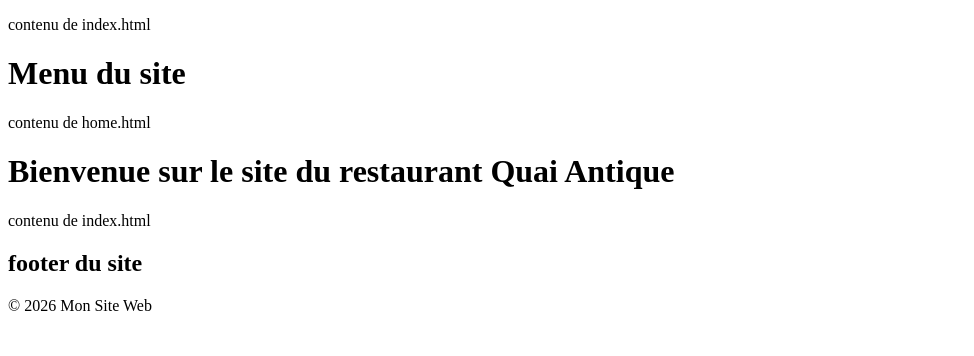
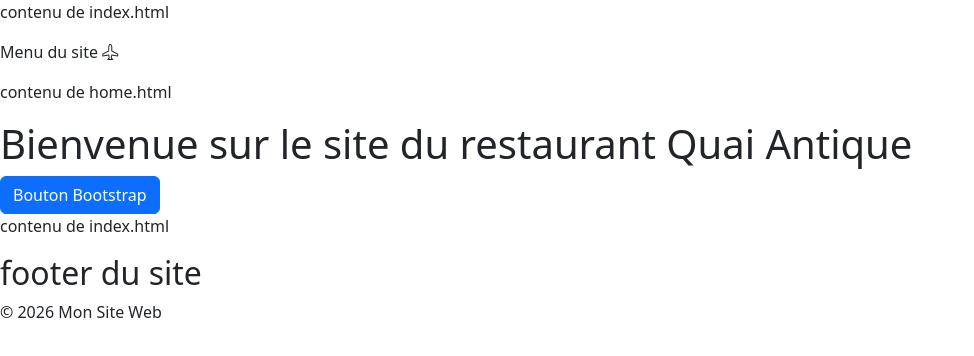
Before and after one commit to William77910/Quai-antique-2026-front, a website with bundled scripts: page index.html in a window 1280 px wide. Shown: the whole page, without its empty margins (0-974 px from the left). Built offline with nearby package versions, Linux system fonts and the light colour scheme; files whose address does not match are found by name.

Commit message:
Ajout des fichiers de configuration pour Bootstrap et mise à jour de l'index et de la page d'accueil

```diff
--- a/index.html
+++ b/index.html
@@ -3,13 +3,17 @@
 <head>
   <meta charset="UTF-8">
   <meta name="viewport" content="width=device-width, initial-scale=1.0">
+
+  <link rel="stylesheet" href="node_modules/bootstrap/dist/css/bootstrap.min.css">
+  <link rel="stylesheet" href="node_modules/bootstrap-icons/font/bootstrap-icons.css">
+
   <title>Document</title>
 </head>
 <body>
 
   <header>
     <p>contenu de index.html</p>
-    <h1>Menu du site</h1>
+    <p>Menu du site <i class="bi bi-airplane"></i></p>
   </header>
 
   <main id="main-page">
@@ -23,5 +27,6 @@
   </footer>
 
   <script type="module" src="./Router/router.js"></script>
+  <script src="node_modules/bootstrap/dist/js/bootstrap.bundle.min.js"></script>
 </body>
 </html>
--- /dev/null
+++ b/package.json
@@ -0,0 +1,6 @@
+{
+  "dependencies": {
+    "bootstrap": "^5.3.8",
+    "bootstrap-icons": "^1.13.1"
+  }
+}
--- a/pages/home.html
+++ b/pages/home.html
@@ -1,2 +1,4 @@
 <p>contenu de home.html</p>
 <h1>Bienvenue sur le site du restaurant Quai Antique</h1>
+
+<button class="btn btn-primary">Bouton Bootstrap</button>
```
Also changed, not shown: 2 other files.
